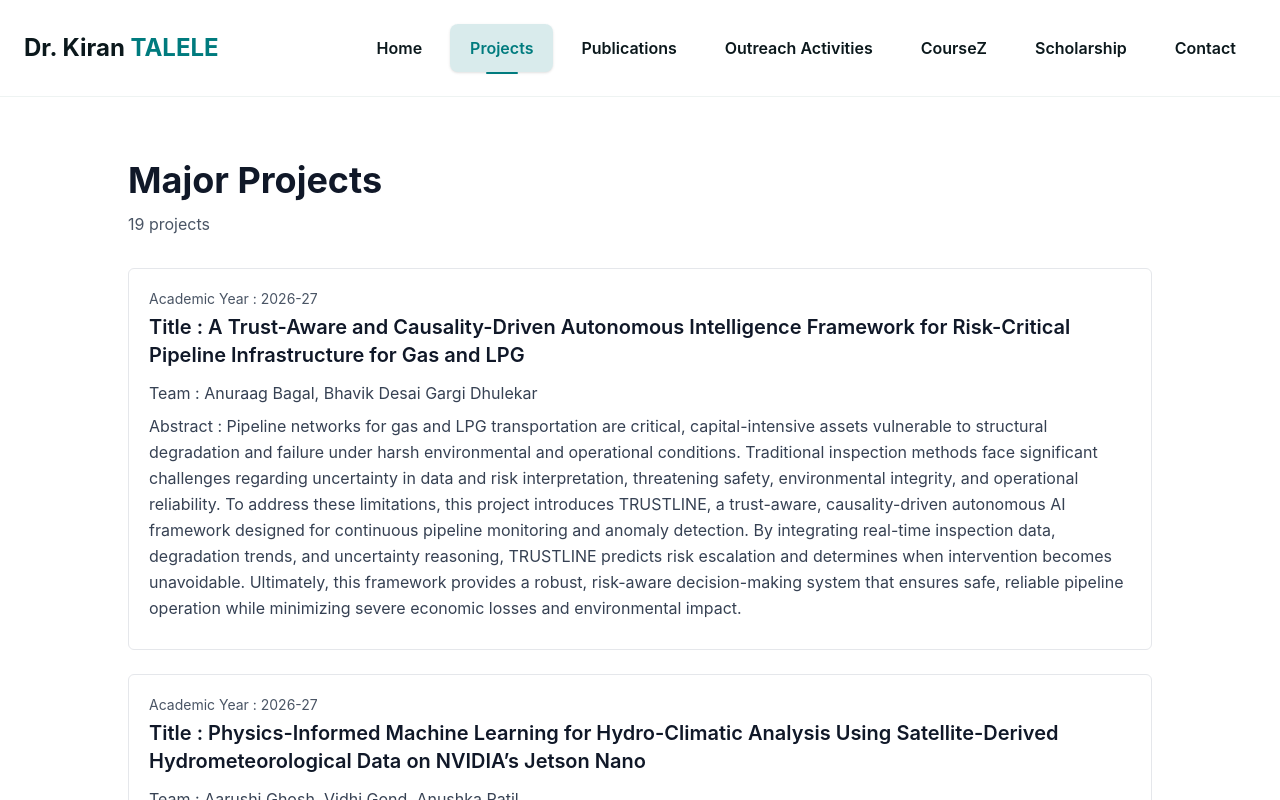
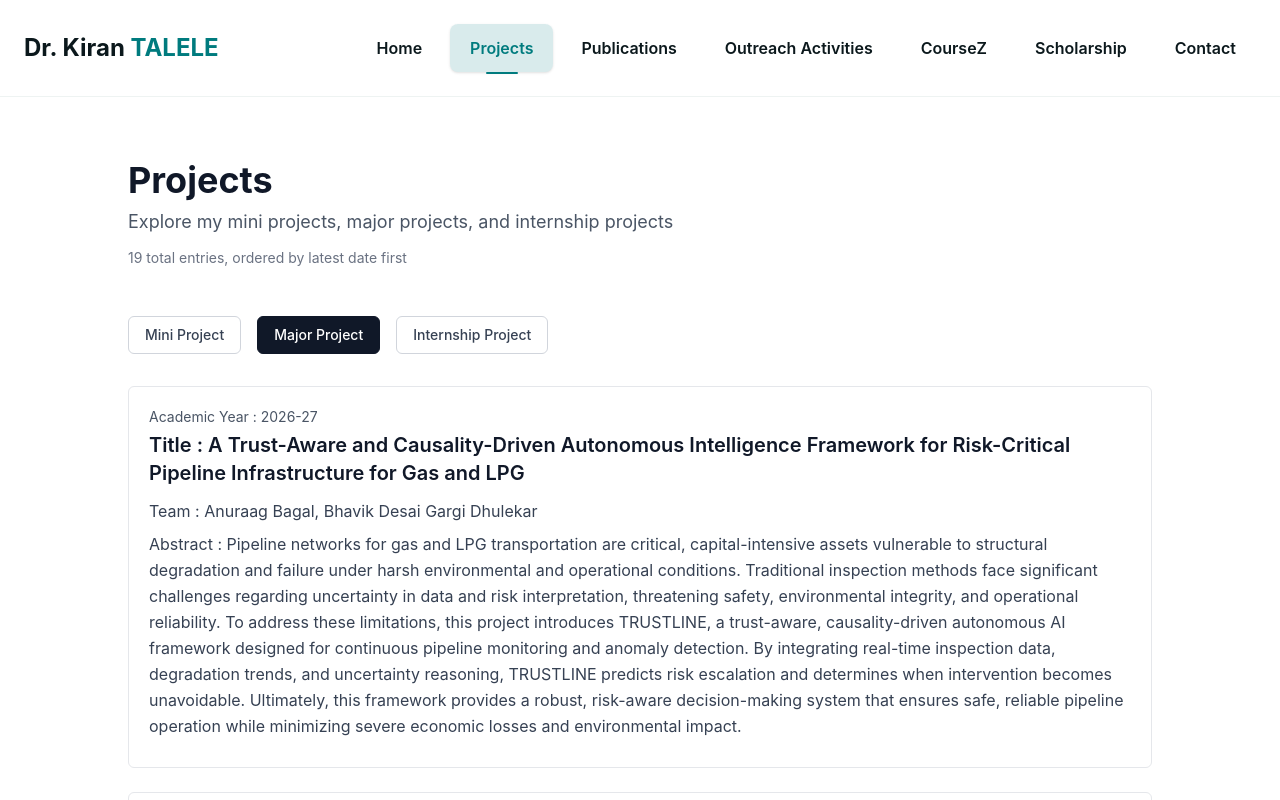
Before and after one commit to suyash672/TALELE_Sir_Website, a React (Vite) app: page /projects in a window 1280 px wide. Shown: the top 800 px of the page. Built offline with nearby package versions, Linux system fonts and the light colour scheme.

Commit message:
small changes

```diff
--- a/src/pages/Projects.jsx
+++ b/src/pages/Projects.jsx
@@ -1,9 +1,26 @@
-import React from 'react';
+import React, { useState } from 'react';
 
 import projectsData from '../utils/projects_data.json';
 
 const Projects = () => {
-  const projects = [...(projectsData.projects || [])].sort((a, b) => {
+  const [activeTab, setActiveTab] = useState('Major Project');
+
+  const tabs = ['Mini Project', 'Major Project', 'Internship Project'];
+
+  const projects = [...(projectsData.projects || [])]
+    .filter((p) => {
+      if (activeTab === 'Major Project') {
+        return !p.type || p.type === 'Major Project' || p.type === 'Major';
+      }
+      if (activeTab === 'Mini Project') {
+        return p.type === 'Mini Project' || p.type === 'Mini';
+      }
+      if (activeTab === 'Internship Project') {
+        return p.type === 'Internship Project' || p.type === 'Internship';
+      }
+      return false;
+    })
+    .sort((a, b) => {
       return (b.academicYear || '').localeCompare(a.academicYear || '');
     });
 
@@ -11,18 +28,48 @@ const Projects = () => {
     <main className="min-h-screen bg-white pt-24 lg:pt-28">
       <div className="container mx-auto px-4 py-8 lg:py-12">
         <div className="max-w-5xl mx-auto">
-          <h1 className="text-3xl lg:text-4xl font-bold text-gray-900 mb-3">Major Projects</h1>
-          <p className="text-gray-600 mb-8">{projects.length} projects</p>
+
+          <div className="mb-8 lg:mb-12">
+            <h1 className="text-3xl lg:text-4xl font-bold text-gray-900 mb-2">Projects</h1>
+            <p className="text-lg text-gray-600 mb-3">
+              Explore my mini projects, major projects, and internship projects
+            </p>
+            <p className="text-sm text-gray-500">
+              {projects.length} total entries, ordered by latest date first
+            </p>
+          </div>
+
+          {/* Tabs */}
+          <div className="flex flex-wrap items-center gap-4 mb-8">
+            {tabs.map((tab) => (
+              <button
+                key={tab}
+                type="button"
+                onClick={() => setActiveTab(tab)}
+                className={`px-4 py-2 rounded-md border text-sm font-medium transition-colors ${
+                  activeTab === tab
+                    ? 'bg-gray-900 text-white border-gray-900'
+                    : 'bg-white text-gray-700 border-gray-300 hover:bg-gray-50'
+                }`}
+              >
+                {tab}
+              </button>
+            ))}
+          </div>
 
           <div className="space-y-6">
-            {projects.map((project, index) => (
+            {projects.length > 0 ? (
+              projects.map((project, index) => (
                 <article key={index} className="border border-gray-200 rounded-md p-5">
                   <p className="text-sm text-gray-600 mb-1">Academic Year : {project.academicYear}</p>
                   <h2 className="text-xl font-semibold text-gray-900 mb-3">Title : {project.title}</h2>
                   <p className="text-gray-700 mb-2">Team : {project.team}</p>
                   <p className="text-gray-700 mb-2 leading-relaxed">Abstract : {project.abstract}</p>
                 </article>
-            ))}
+              ))
+            ) : (
+              <p className="text-gray-500">No projects found for this category yet.</p>
+            )}
           </div>
         </div>
       </div>
```
Lines whose indentation alone changed are shown as unchanged.
